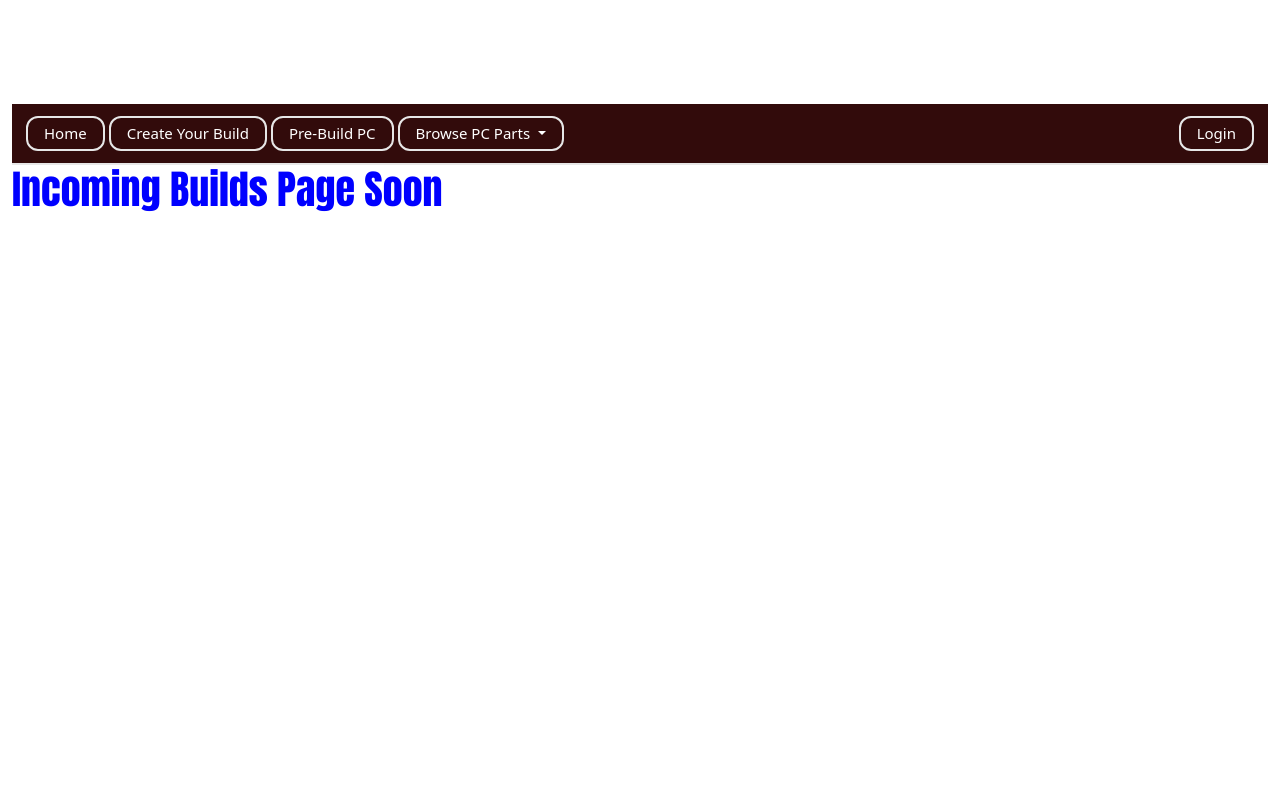
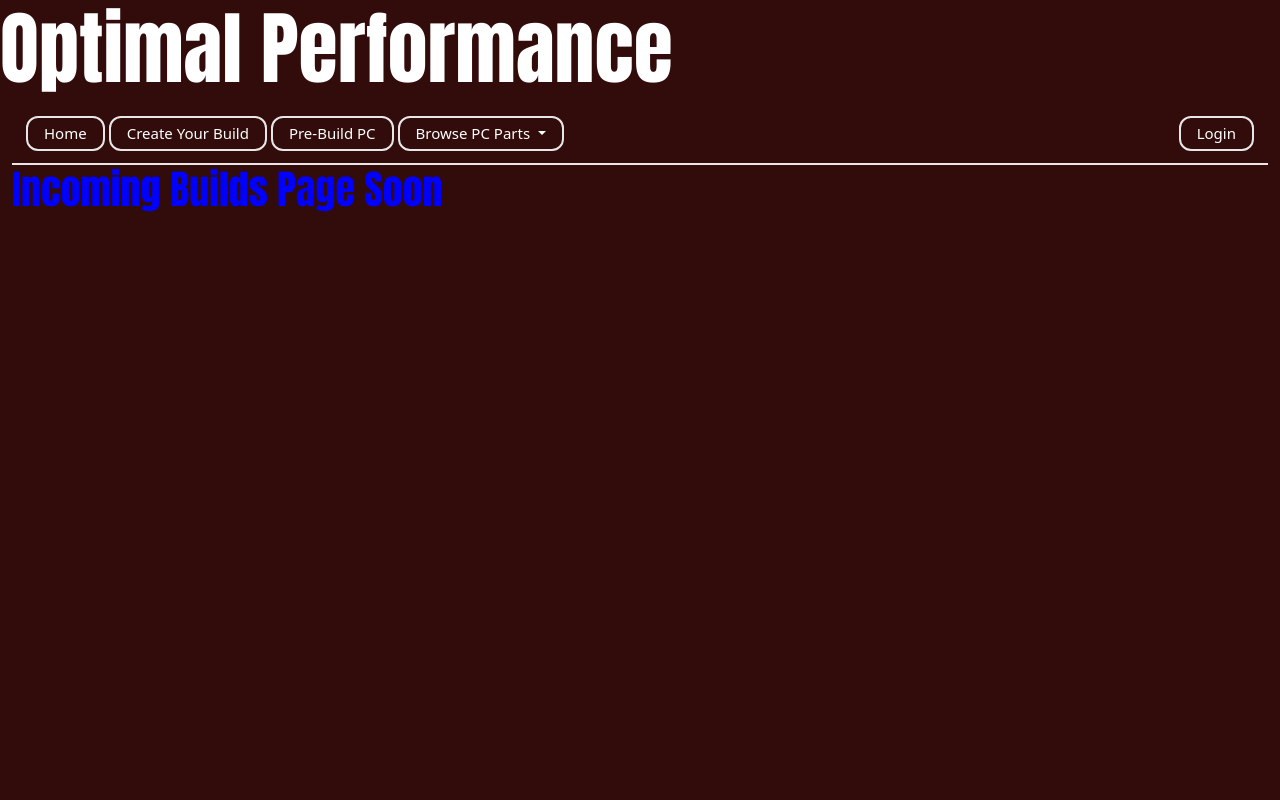
Before and after one commit to UCCS-CS4300-5300/Group7-fall2024, a Django app: page /builds/ in a window 1280 px wide. Run offline with Django 4.2, Linux system fonts and the light colour scheme.

Commit message:
Just making sure I have everything saved

```diff
--- a/home/templates/build.html
+++ b/home/templates/build.html
@@ -3,5 +3,16 @@
 
 <h1 style="color: blue;">Incoming Builds Page Soon</h1>
 
+<style>
+    body, html {
+      width: 100%;
+      height: 100%;
+      margin: 0;
+      background-color: #320b0b;
+      overflow-x: hidden; /* Prevent horizontal scrolling */
+      overflow-y: hidden; /* Prevent vertical scrolling */
+    }
+
+</style>
 
 {% endblock %}
```
Also changed, not shown: home/templates/part_browser.html (+12 -0 lines), home/templates/pre_built.html (+11 -0 lines), home/templates/base_template.html (line endings or trailing spaces), home/templates/index.html (line endings or trailing spaces).
